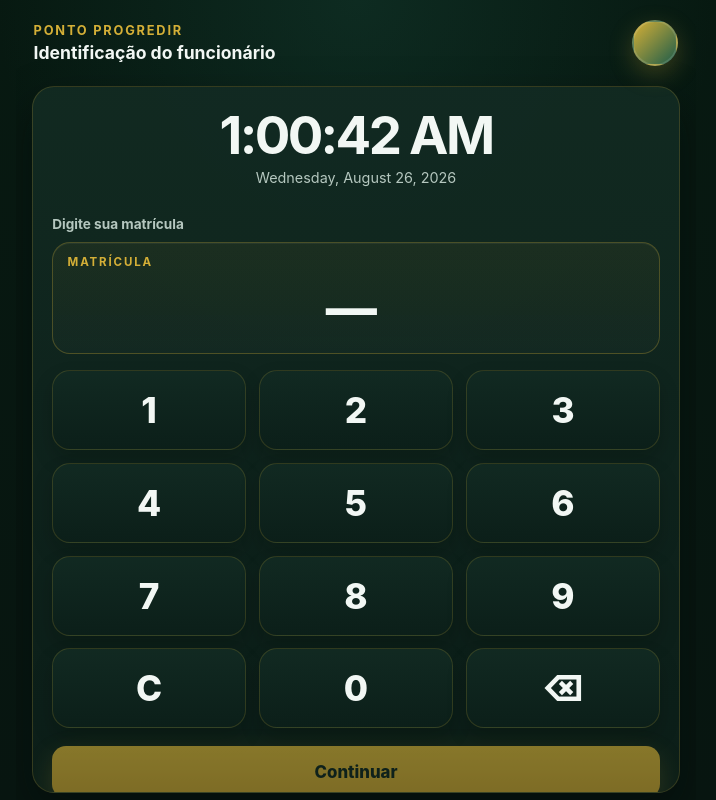
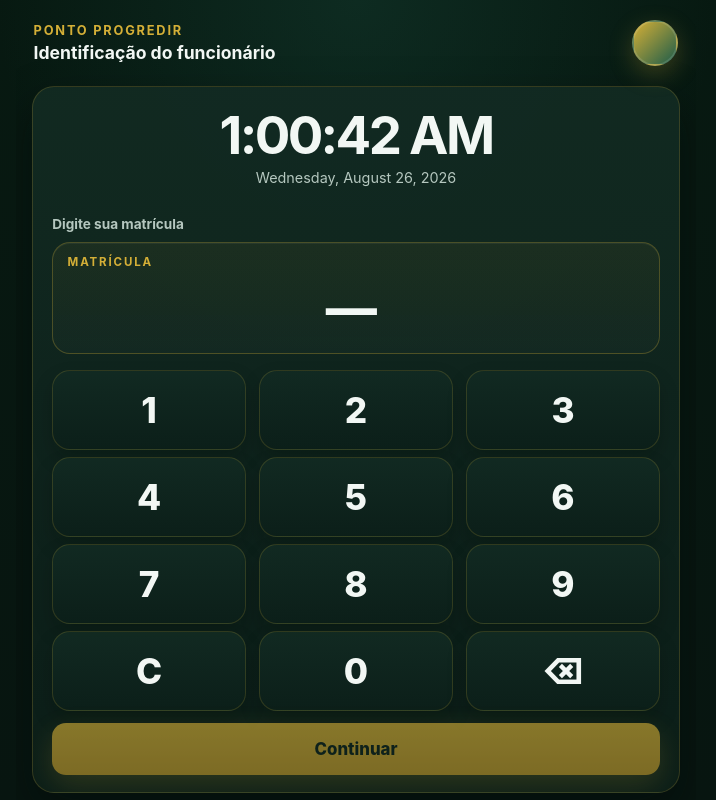
Before and after one commit to marinsdigital28-prog/pontovs, a Next.js app: page /ponto in a window 1280 px wide. Shown: the whole page, without its empty margins (284-1000 px from the left). Built offline with nearby package versions, Linux system fonts and the light colour scheme.

Commit message:
style: fill punch clock viewport

```diff
--- a/app/globals.css
+++ b/app/globals.css
@@ -48,6 +48,8 @@ button,input{font:inherit}
   min-height:calc(100dvh - 5.8rem);
   max-height:calc(100dvh - 5.8rem);
   overflow:hidden;
+  display:flex;
+  flex-direction:column;
 }
 
 .header-row{
@@ -79,7 +81,7 @@ button,input{font:inherit}
   box-shadow: 0 8px 24px rgba(212, 175, 55, 0.25);
 }
 
-.clock{text-align:center;padding:0.35rem 0 0.7rem}
+.clock{text-align:center;padding:0.35rem 0 0.7rem;flex:0 0 auto}
 .clock .time{font-size:clamp(3.5rem, 10vw, 4.2rem);font-weight:700;line-height:1;color:var(--text);letter-spacing:-0.05em}
 .clock .date{color:var(--muted);font-size:0.9rem;margin-top:0.5rem}
 
@@ -157,11 +159,22 @@ button,input{font:inherit}
   text-align: center;
 }
 
+.lookup-stage {
+  display:flex;
+  flex-direction:column;
+  flex:1 1 auto;
+  min-height:0;
+  margin-top:18px;
+}
+
 .keypad-grid {
   margin-top: 1rem;
   display: grid;
   grid-template-columns: repeat(3, minmax(0, 1fr));
+  grid-template-rows: repeat(4, minmax(0, 1fr));
   gap: 0.8rem;
+  flex:1 1 auto;
+  min-height:0;
 }
 
 .keypad-btn {
@@ -171,6 +184,7 @@ button,input{font:inherit}
   background: linear-gradient(180deg, rgba(18, 42, 34, 0.96), rgba(12, 31, 25, 0.96));
   color: var(--text);
   min-height: 80px;
+  height:100%;
   font-size: clamp(1.75rem, 5.5vw, 2.2rem);
   font-weight: 800;
   cursor: pointer;
--- a/app/ponto/page.tsx
+++ b/app/ponto/page.tsx
@@ -268,7 +268,7 @@ export default function Page() {
         </div>
 
         {step === 'lookup' && (
-          <div style={{ marginTop: 18 }}>
+          <div className="lookup-stage">
             {journeyClosed && statusMsg && (
               <div className="journey-closed-notice" role="status">
                 <strong>Jornada encerrada</strong>
```
Also changed, not shown: 2 other files (tests, documents, lock files or other folders).
